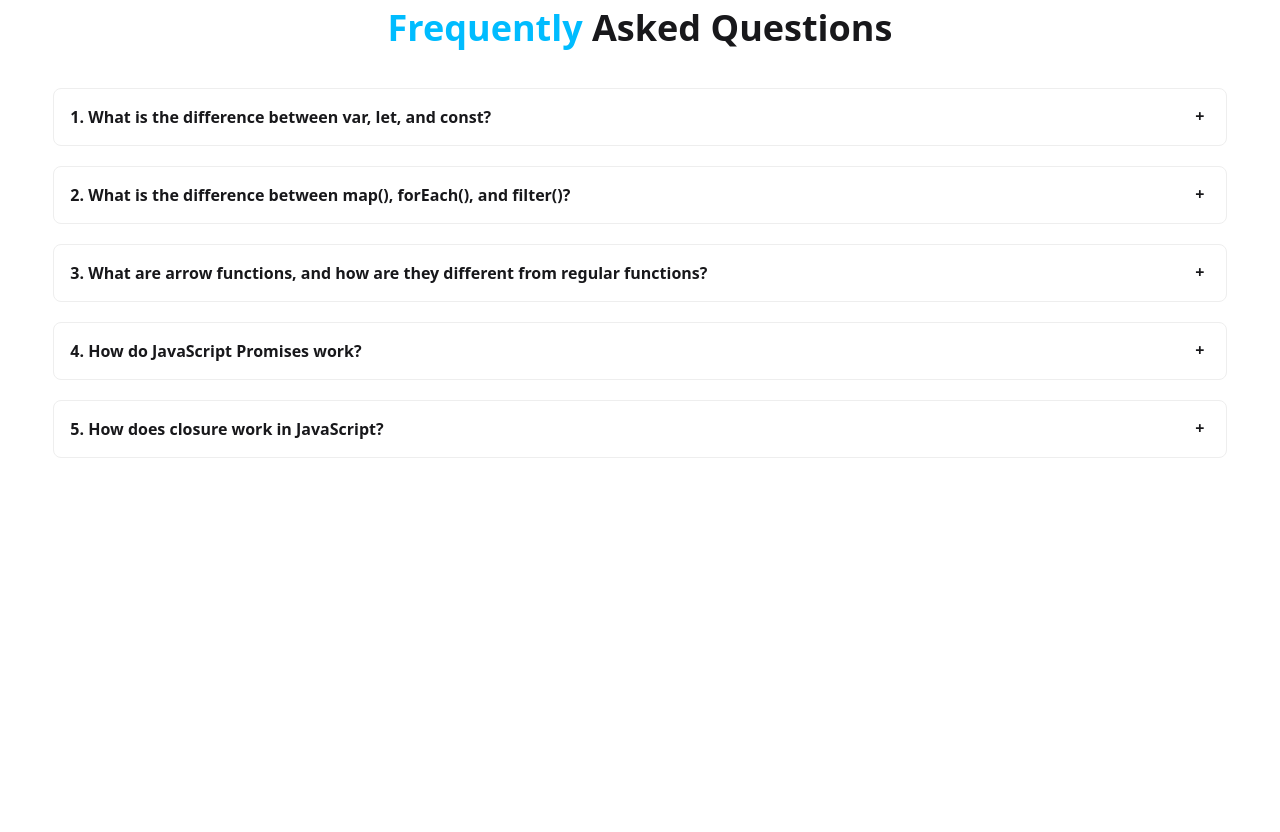
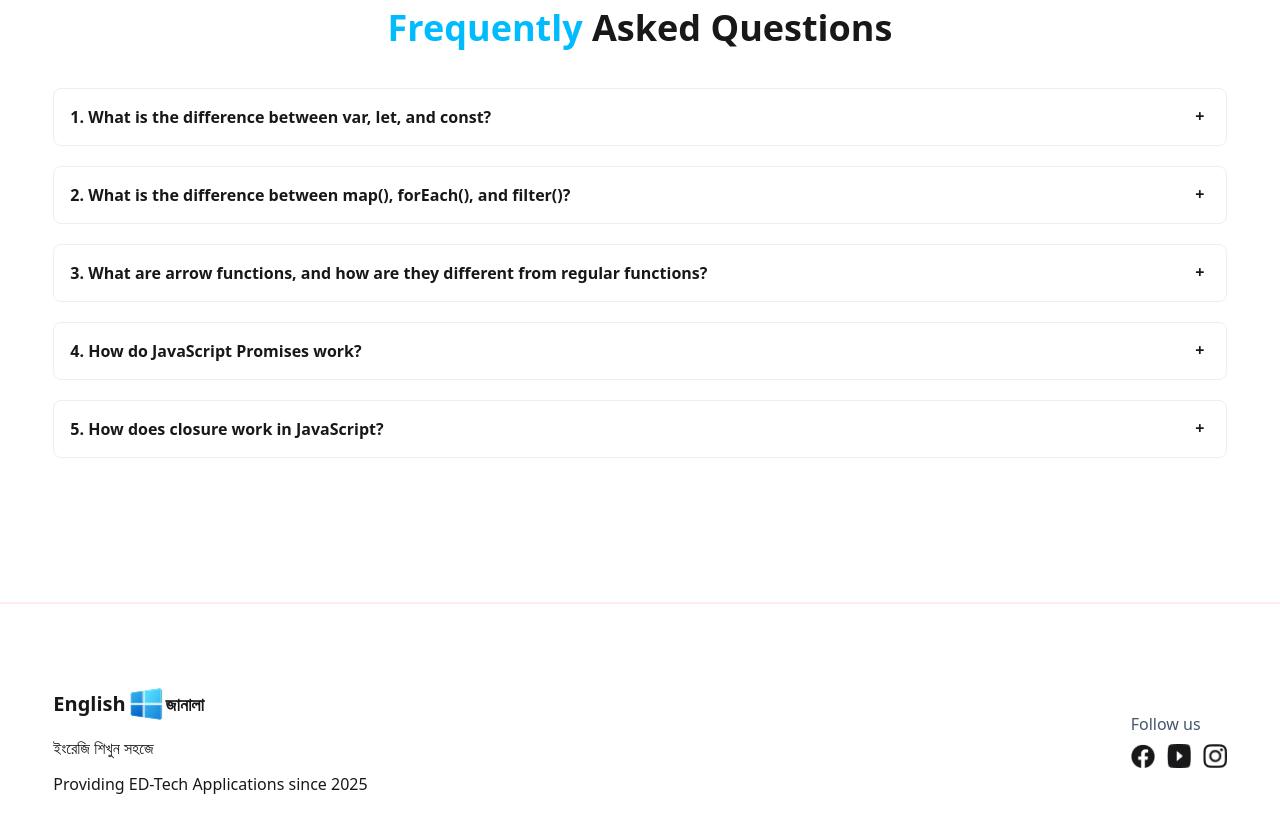
Before and after one commit to sajeeb5523/english-janala-practice, a plain HTML site: page index.html in a window 1280 px wide. Shown: the part 821-1653 px from the top of the page. Before the commit the page ends 1423 px from the top, so only its background shows below. Drawn offline with nearby package versions, Linux system fonts and the light colour scheme.

Commit message:
add footer

```diff
--- a/index.html
+++ b/index.html
@@ -153,6 +153,38 @@
             </div>
         </div>
     </section>
+
+    <!-- footer section -->
+    <section class="border-t-2 border-t-[#FFEBEB]">
+        <div class="w-11/12 mx-auto mt-10 md:mt-20 mb-16 flex justify-between items-center">
+            <!-- left side -->
+            <div class="space-y-3">
+                <div class="logo flex items-center font-bold">
+                    <h1 class="text-xl md:text-">English</h1>
+                    <img class="w-8 h-8 md:w-10 md:h-10" src="assets/logo.png" alt="">
+                    <h1 class="text-lg">জানালা</h1>
+                </div>
+
+                <div>
+                    <h1>ইংরেজি শিখুন সহজে</h1>
+                </div>
+
+                <div>
+                    <h2>Providing ED-Tech Applications since 2025</h2>
+                </div>
+            </div>
+
+            <!-- right side -->
+            <div class="space-y-2">
+                <h3 class="text-slate-600">Follow us</h3>
+                <div class="flex space-x-3">
+                    <img class="w-6 h-6" src="assets/fb-thumb.png" alt="">
+                    <img class="w-6 h-6" src="assets/youtube-thumb.png" alt="">
+                    <img class="w-6 h-6" src="assets/instagram-thumb.png" alt="">
+                </div>
+            </div>
+        </div>
+    </section>
 </body>
 
 </html>
```
